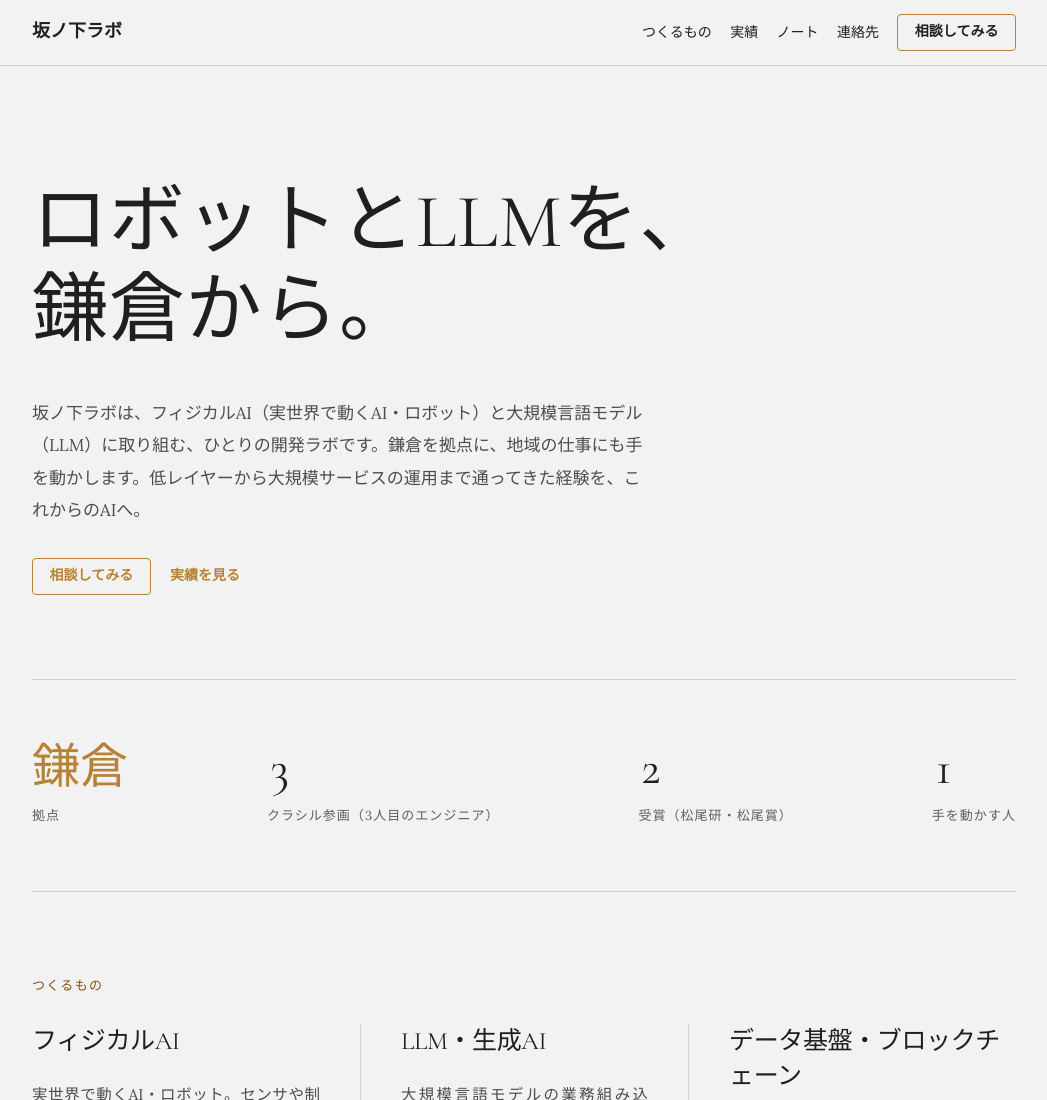
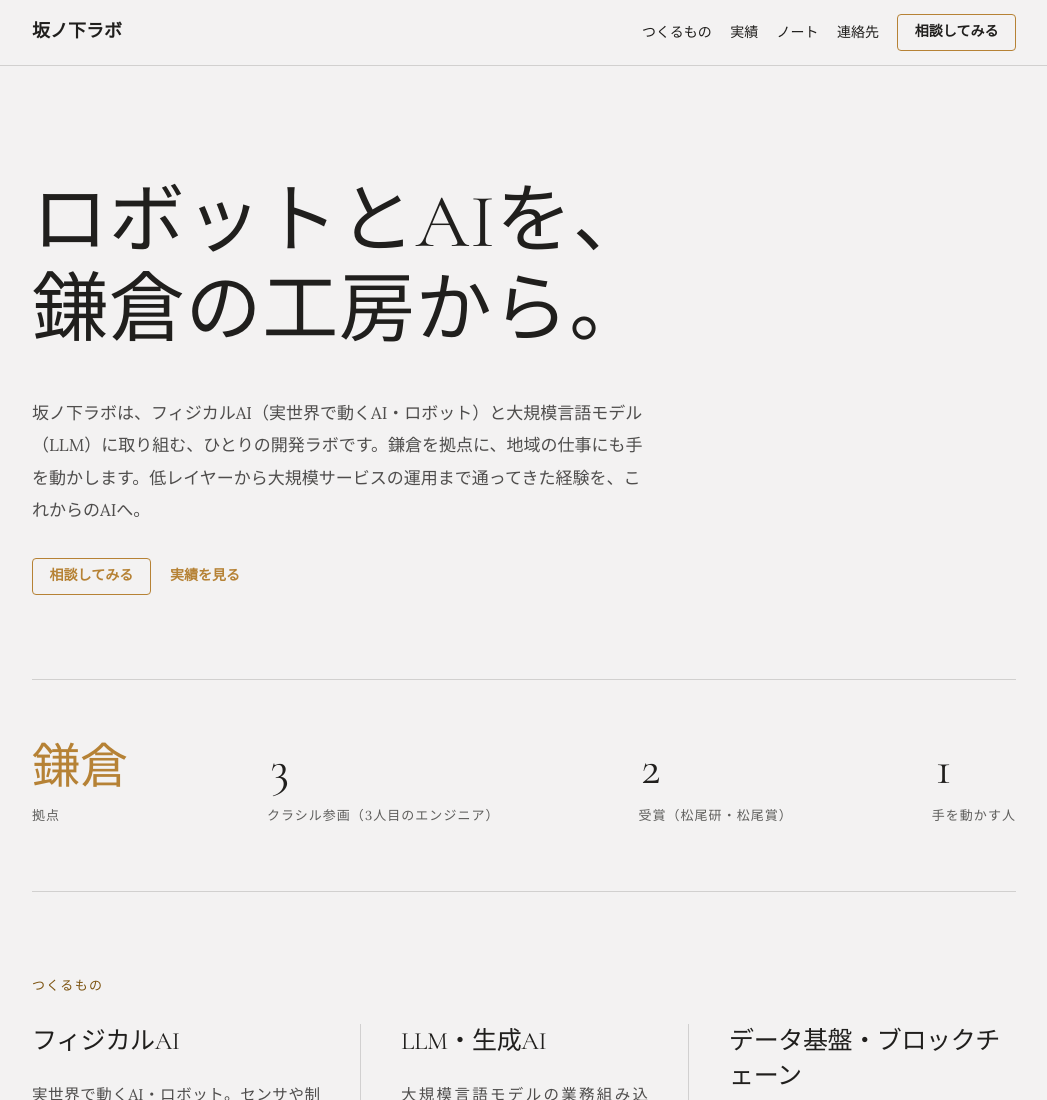
Before and after one commit to sakanosita-lab/sakanosita-org, a plain HTML site: page index.html in a window 1280 px wide. Shown: the top 1100 px of the page, without its empty margins (116-1163 px from the left). Drawn offline with nearby package versions, Linux system fonts and the light colour scheme.

Commit message:
Update hero headline to 鎌倉の工房から
Co-Authored-By: Claude Opus 4.8 <noreply@anthropic.com>

```diff
--- a/index.html
+++ b/index.html
@@ -80,7 +80,7 @@ footer { padding: 40px 0 48px; font-size: 13px; color: color-mix(in srgb, var(--
 <div class="wrap">
 
   <section class="hero">
-    <h1 class="display"><span class="line">ロボットとLLMを、</span><span class="line">鎌倉から。</span></h1>
+    <h1 class="display"><span class="line">ロボットとAIを、</span><span class="line">鎌倉の工房から。</span></h1>
     <p class="sub muted">坂ノ下ラボは、フィジカルAI（実世界で動くAI・ロボット）と大規模言語モデル（LLM）に取り組む、ひとりの開発ラボです。鎌倉を拠点に、地域の仕事にも手を動かします。低レイヤーから大規模サービスの運用まで通ってきた経験を、これからのAIへ。</p>
     <div class="row">
       <a class="btn btn-primary" href="#contact" style="text-decoration:none;">相談してみる</a>
```
